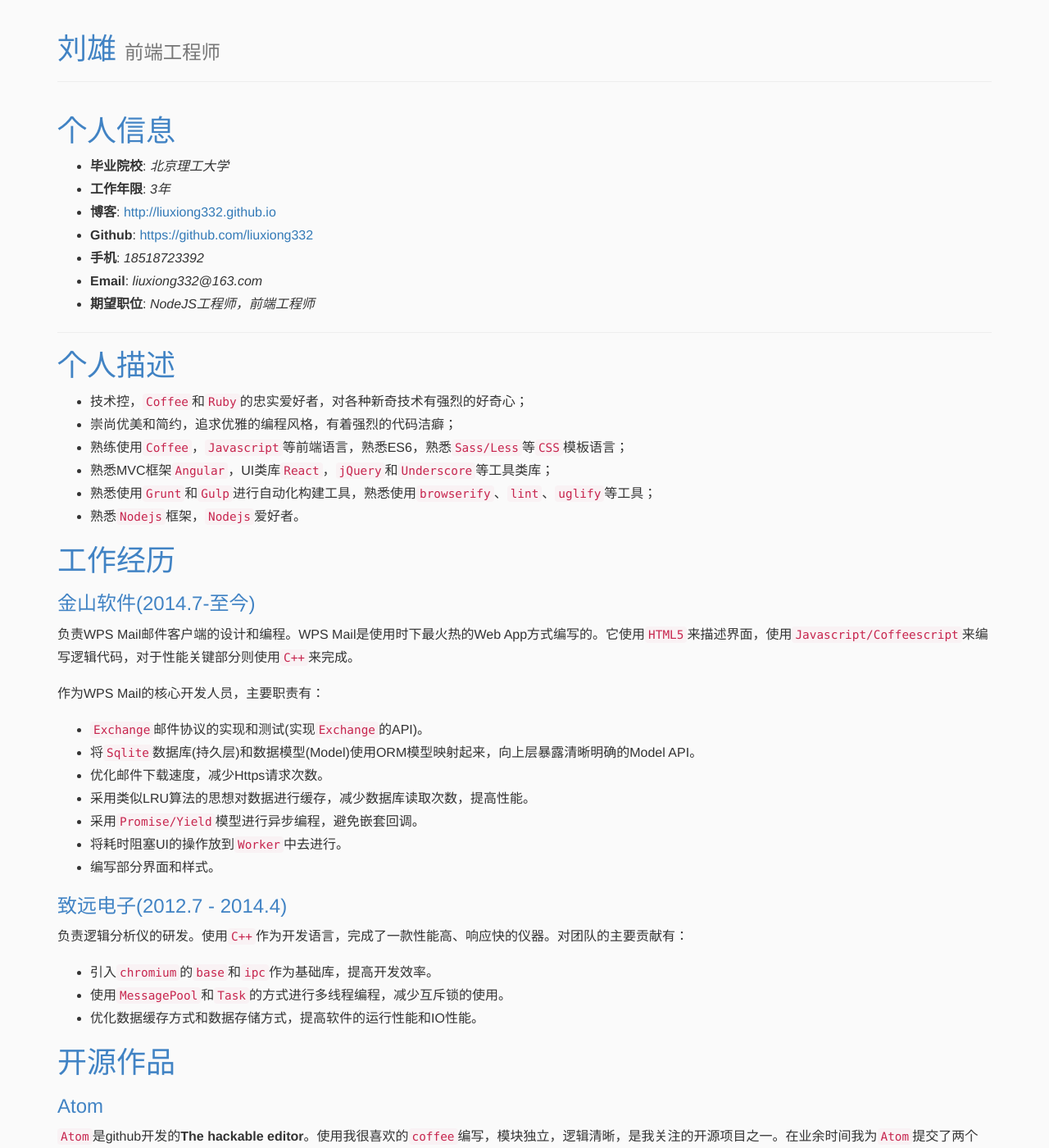
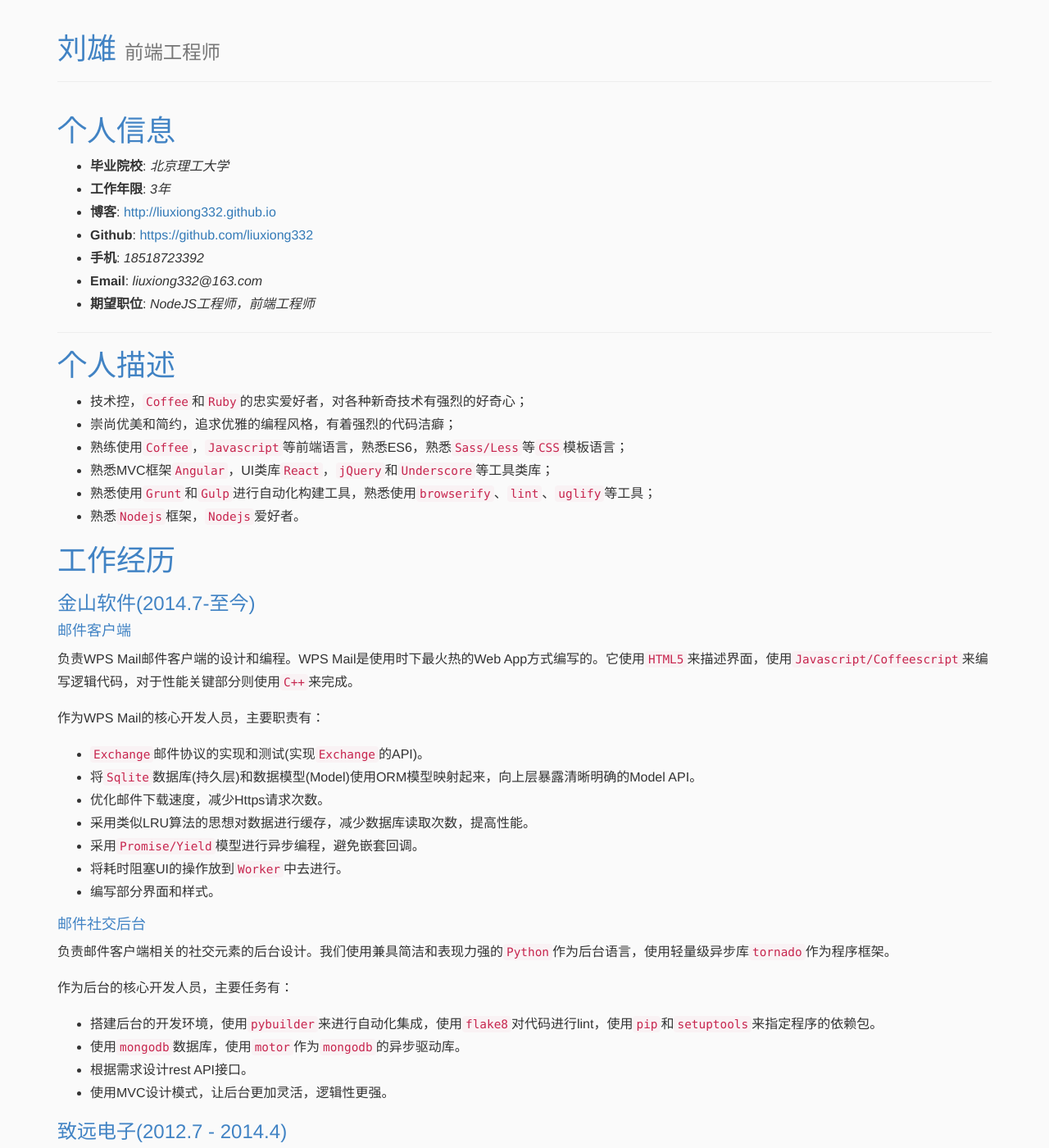
Before and after one commit to liuxiong332/liuxiong332-resume-en, a Jekyll site: the page built from index.md, in a window 1280 px wide and 1400 px high. Shown: the whole window at 82% size. Built offline with Jekyll 4.4.1, drawn with Linux system fonts in a browser that asks for light colours; nearby versions of some CDN libraries; some of the changed text lies outside the part shown.

Commit message:
add some experience

```diff
--- a/index.md
+++ b/index.md
@@ -28,17 +28,30 @@
 
 ### 金山软件(2014.7-至今)
 
-负责WPS Mail邮件客户端的设计和编程。WPS Mail是使用时下最火热的Web App方式编写的。它使用`HTML5`来描述界面，使用`Javascript/Coffeescript`来编写逻辑代码，对于性能关键部分则使用`C++`来完成。
+#### 邮件客户端
 
-作为WPS Mail的核心开发人员，主要职责有：
+  负责WPS Mail邮件客户端的设计和编程。WPS Mail是使用时下最火热的Web App方式编写的。它使用`HTML5`来描述界面，使用`Javascript/Coffeescript`来编写逻辑代码，对于性能关键部分则使用`C++`来完成。
 
-* `Exchange`邮件协议的实现和测试(实现`Exchange`的API)。
-* 将`Sqlite`数据库(持久层)和数据模型(Model)使用ORM模型映射起来，向上层暴露清晰明确的Model API。
-* 优化邮件下载速度，减少Https请求次数。
-* 采用类似LRU算法的思想对数据进行缓存，减少数据库读取次数，提高性能。
-* 采用`Promise/Yield`模型进行异步编程，避免嵌套回调。
-* 将耗时阻塞UI的操作放到`Worker`中去进行。
-* 编写部分界面和样式。
+  作为WPS Mail的核心开发人员，主要职责有：
+
+  * `Exchange`邮件协议的实现和测试(实现`Exchange`的API)。
+  * 将`Sqlite`数据库(持久层)和数据模型(Model)使用ORM模型映射起来，向上层暴露清晰明确的Model API。
+  * 优化邮件下载速度，减少Https请求次数。
+  * 采用类似LRU算法的思想对数据进行缓存，减少数据库读取次数，提高性能。
+  * 采用`Promise/Yield`模型进行异步编程，避免嵌套回调。
+  * 将耗时阻塞UI的操作放到`Worker`中去进行。
+  * 编写部分界面和样式。
+
+#### 邮件社交后台
+
+  负责邮件客户端相关的社交元素的后台设计。我们使用兼具简洁和表现力强的`Python`作为后台语言，使用轻量级异步库`tornado`作为程序框架。
+
+  作为后台的核心开发人员，主要任务有：
+
+  * 搭建后台的开发环境，使用`pybuilder`来进行自动化集成，使用`flake8`对代码进行lint，使用`pip`和`setuptools`来指定程序的依赖包。
+  * 使用`mongodb`数据库，使用`motor`作为`mongodb`的异步驱动库。
+  * 根据需求设计rest API接口。
+  * 使用MVC设计模式，让后台更加灵活，逻辑性更强。
 
 ### 致远电子(2012.7 - 2014.4)
 
@@ -81,6 +94,10 @@
 
 `Exchange API`。实现了`Exchange`邮件协议，是`Xmail`的协议实现依赖包。
 
+## sqlite-orm
+
+`sqlite-orm`是sqlite数据的ORM(对象映射模型)库, 专门为客户端和sqlite进行设计和优化。灵感来自于rails的ActiveRecord。
+
 ## Xmail
 
 **The hackable mail client**。框架来自于`Atom`(`Chrome`引擎和`Nodejs`)，实现了`Exchange`和`IMAP`邮件协议，当前正在开发中。具有如下特点：
```
